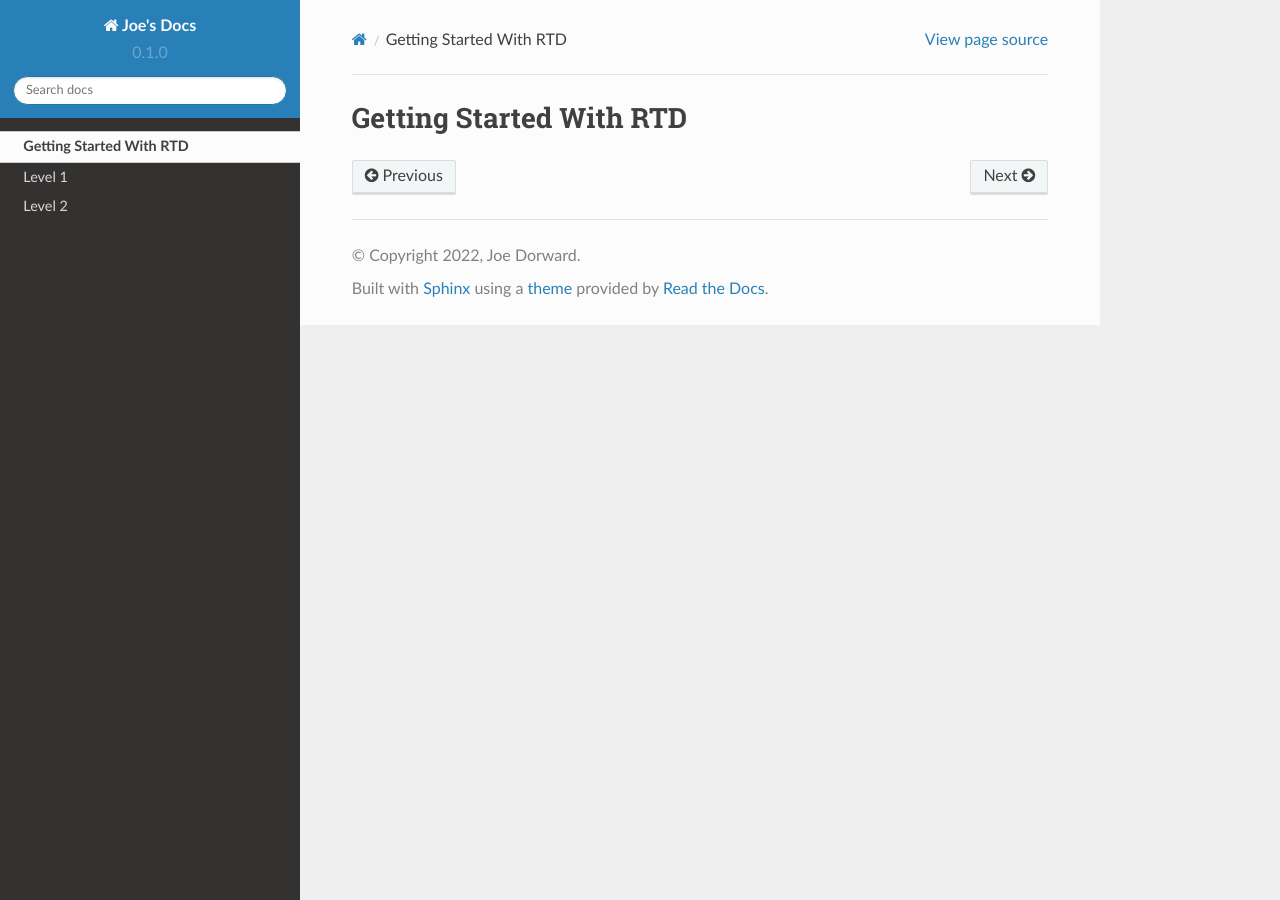
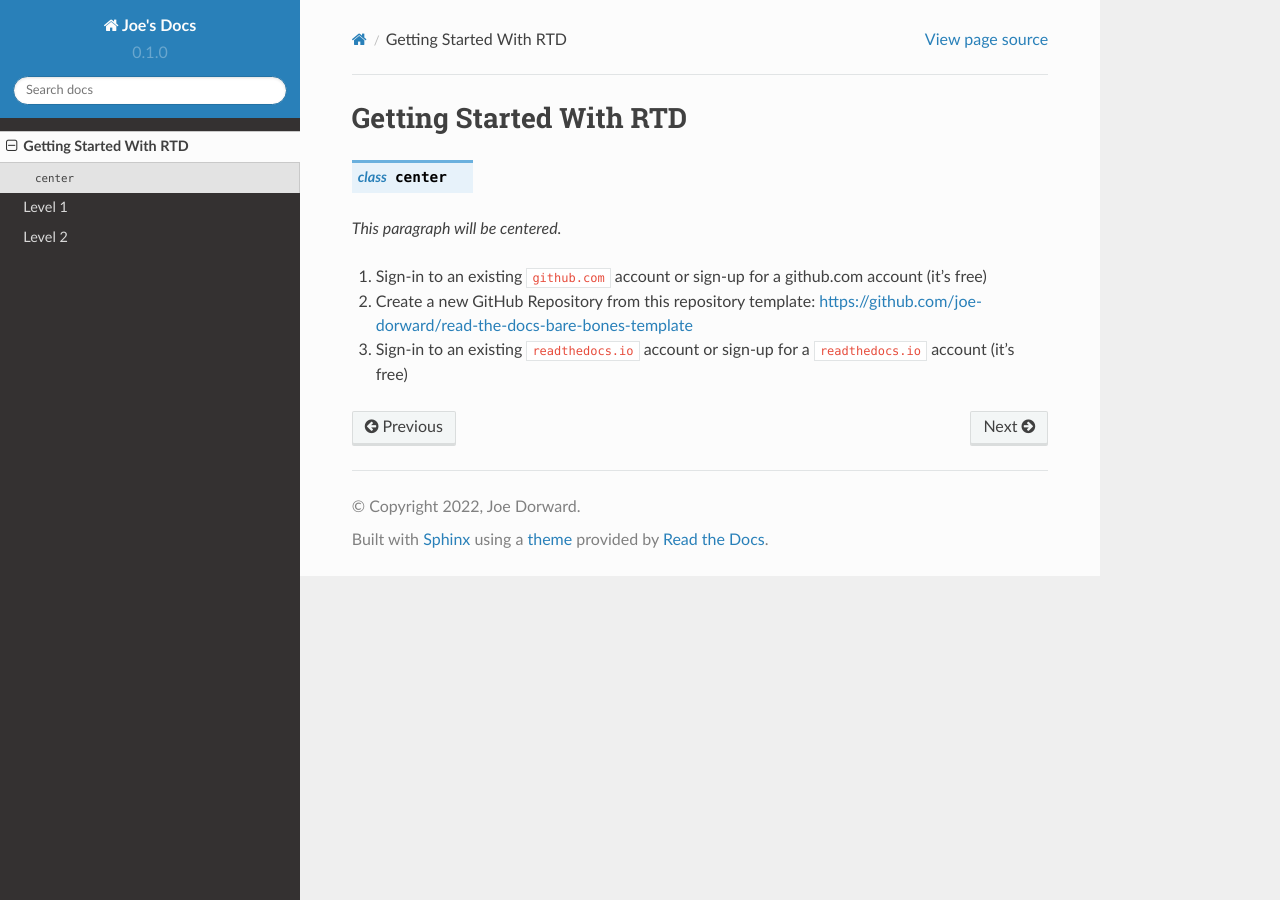
Before and after one commit to joe-dorward/read-my-docs, a Sphinx documentation site: the page built from docs/source/getting-started-with-rtd/getting_started_with_rtd.rst, in a window 1280 px wide. Built offline with Sphinx 7.4.7 and the Read the Docs theme 2.0.0, drawn with Linux system fonts in a browser that asks for light colours.

Commit message:
Update getting_started_with_rtd.rst

```diff
--- a/docs/source/getting-started-with-rtd/getting_started_with_rtd.rst
+++ b/docs/source/getting-started-with-rtd/getting_started_with_rtd.rst
@@ -1,2 +1,12 @@
 Getting Started With RTD
 ########################
+
+.. class:: center
+
+*This paragraph will be centered.*
+
+1. Sign-in to an existing ``github.com`` account or sign-up for a github.com account (it's free)
+
+2. Create a new GitHub Repository from this repository template: https://github.com/joe-dorward/read-the-docs-bare-bones-template
+
+3. Sign-in to an existing ``readthedocs.io`` account or sign-up for a ``readthedocs.io`` account (it's free)
```
